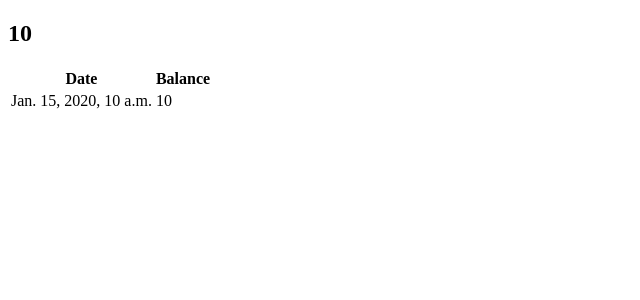
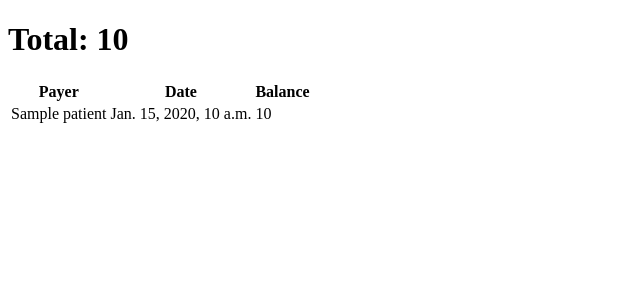
Before and after one commit to ReggieReo/MaiChaiNaHH-Hospital, a Django app: template db/templates/db/balance_sum_result.html in a window 1280 px wide. Shown: the top 300 px of the page, without its empty margins (0-640 px from the left). Run offline with Django 4.2, Linux system fonts and the light colour scheme; the template is opened without the code that fills it: most values are stand-ins (such as "Sample title", 1, 10 or a date in 2020).

Commit message:
update accointing mode

```diff
--- a/db/templates/db/balance_sum_result.html
+++ b/db/templates/db/balance_sum_result.html
@@ -1,10 +1,11 @@
 <!DOCTYPE html>
 <html lang="en">
 <body>
-    <h2>{{ balance_sum }}</h2>
+    <h1 class="text-4xl my-8 font-semibold">Total: {{ balance_sum }}</h1>
     <table class="table">
         <thead>
             <tr class="font-semibold">
+                <th>Payer</th>
                 <th>Date</th>
                 <th>Balance</th>
             </tr>
@@ -12,6 +13,11 @@
         <tbody>
             {% for entry in queryset %}
             <tr class="{% cycle 'bg-base-200' 'bg-base-300' %}">
+            {% if entry.patient %}
+                <td>{{ entry.patient }}</td>
+                {% else %}
+                <td>Expense</td>
+                {% endif %}
                 <td>{{ entry.date }}</td>
                 <td>{{ entry.balance }}</td>
             </tr>
```
